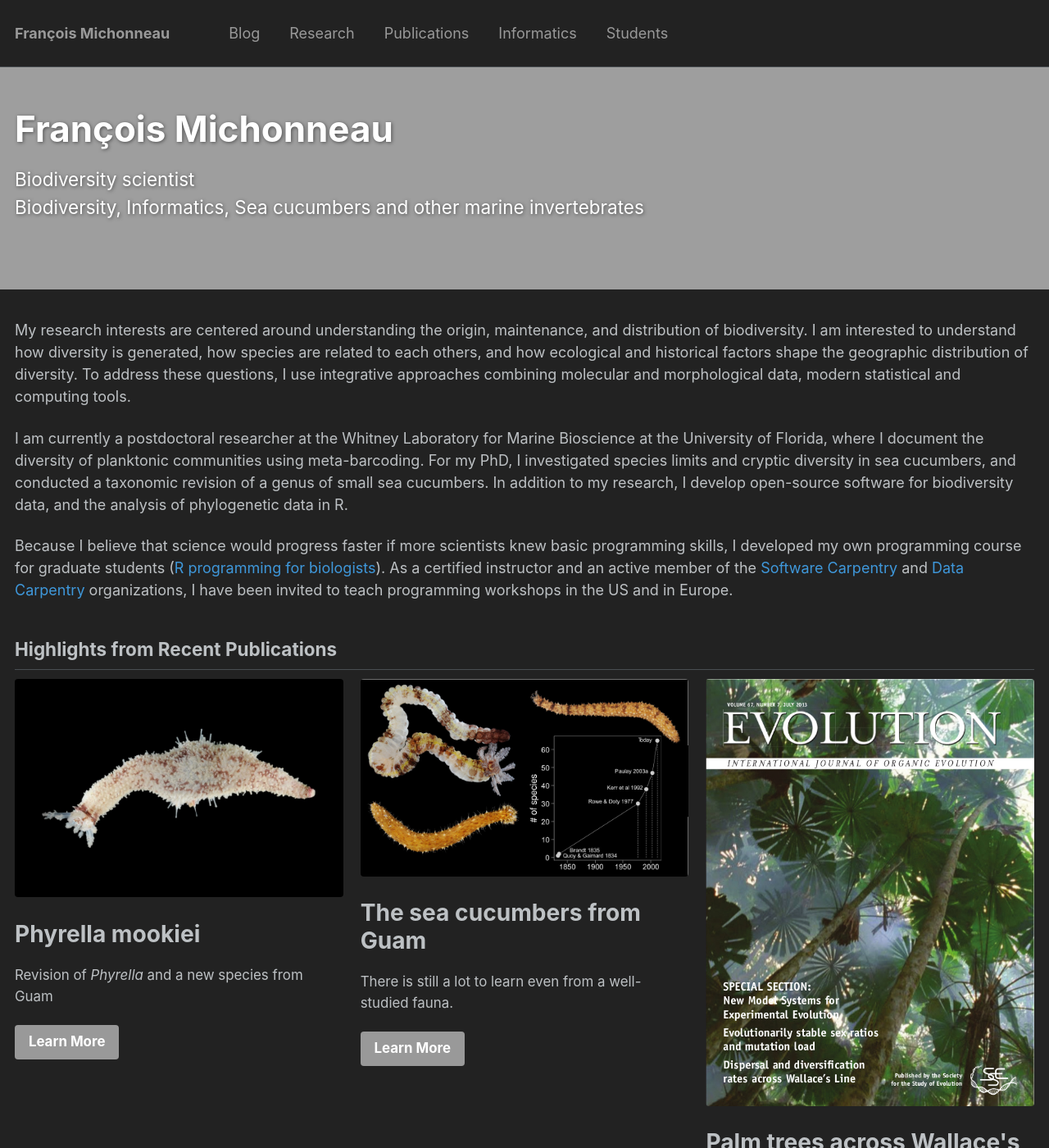
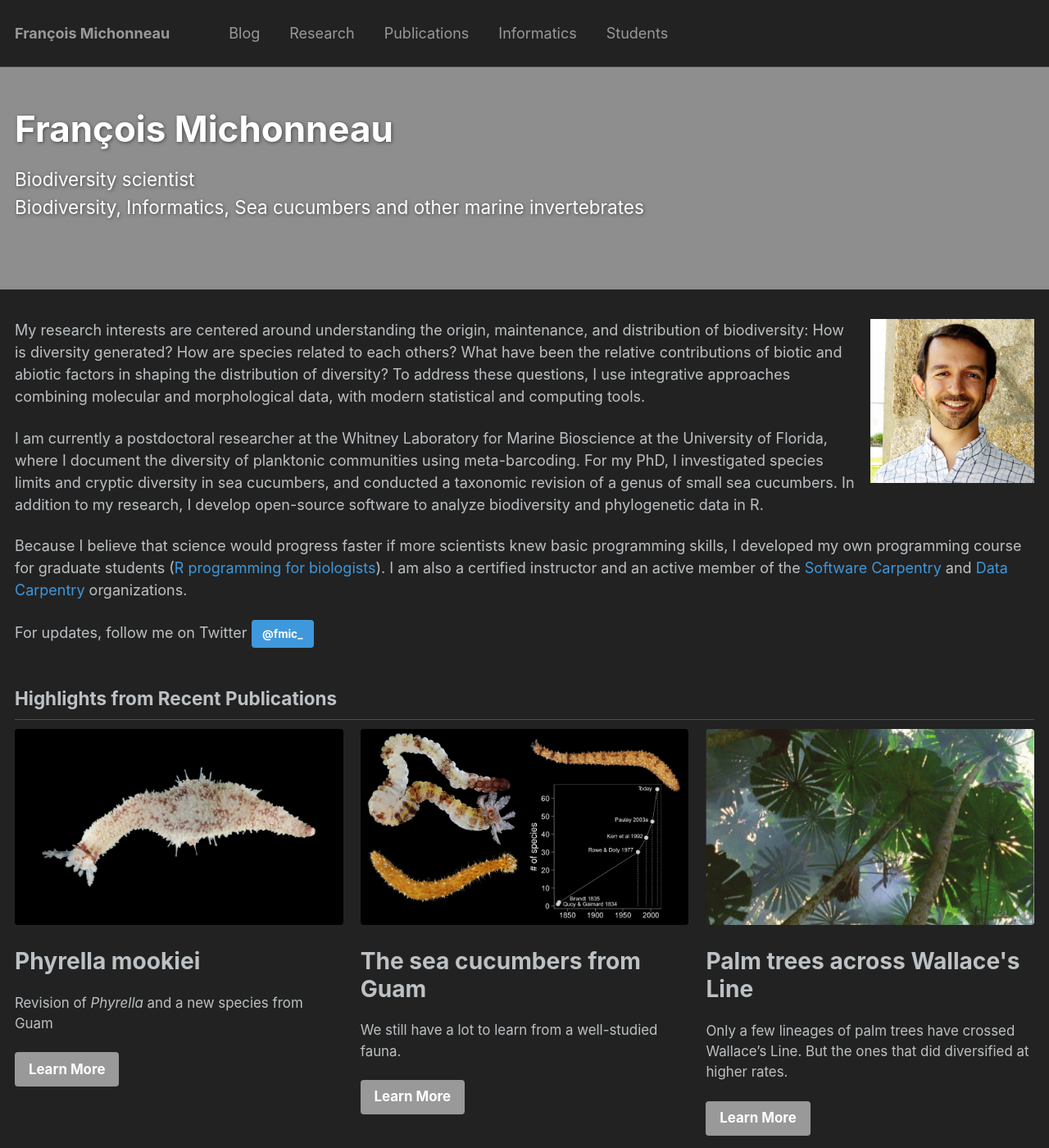
Before and after one commit to fmichonneau/francoismichonneau.net, a Jekyll site: the page built from index.html, in a window 1280 px wide and 1400 px high. Shown: the whole window at 82% size. Built offline with Jekyll 4.4.1, drawn with Linux system fonts in a browser that asks for light colours; the list of posts is cut into pages by our own code; some of the changed text lies outside the part shown.

Commit message:
[fix #1, fix #16] better index page

```diff
--- a/index.html
+++ b/index.html
@@ -1,19 +1,19 @@
 ---
 layout: splash
-author_profile: true
 header:
   overlay_image: header_millenium.JPG
+  overlay_filter: 0.1
 excerpt: "Biodiversity scientist <br/> Biodiversity, Informatics, Sea cucumbers and other marine invertebrates"
 feature_row:
-  - image_path: Phyrella_mookiei_Guam_UF10336-1024x680.jpg
+  - image_path: Phyrella_mookiei_Guam_UF10336-1024x610.jpg
     title: Phyrella mookiei
     excerpt: "Revision of _Phyrella_ and a new species from Guam"
     url: /phyrella-revision/
-  - image_path: 201311-GuamCukes-1024x614.jpg
+  - image_path: 201311-GuamCukes-1024x610.jpg
     title: The sea cucumbers from Guam
-    excerpt: "There is still a lot to learn even from a well-studied fauna."
+    excerpt: "We still have a lot to learn from a well-studied fauna."
     url: /the-sea-cucumbers-from-guam/
-  - image_path: 2013EvolutionCover.jpg
+  - image_path: 2013EvolutionCover-1024x610.jpg
     title: Palm trees across Wallace's Line
     url: /palm-tree-wallace-line/
     excerpt: "Only a few lineages of palm trees have crossed Wallace's Line. But the ones that did diversified at higher rates."
@@ -22,42 +22,33 @@ feature_row:
 
 {% include base_path %}
 
-<p>My research interests are centered around understanding the origin, maintenance,
-and distribution of biodiversity. I am interested to understand how diversity is
-generated, how species are related to each others, and how ecological and
-historical factors shape the geographic distribution of diversity. To address
+<img src="{{ site.baseurl }}/images/michonneau.francois_square.jpg" width="200"
+     height="200" class="align-right"/>
+
+<p>My research interests are centered around understanding the origin,
+maintenance, and distribution of biodiversity: How is diversity generated? How
+are species related to each others? What have been the relative contributions of
+biotic and abiotic factors in shaping the distribution of diversity? To address
 these questions, I use integrative approaches combining molecular and
-morphological data, modern statistical and computing tools.</p>
+morphological data, with modern statistical and computing tools.</p>
 
 <p>I am currently a postdoctoral researcher at the Whitney Laboratory for Marine
 Bioscience at the University of Florida, where I document the diversity of
 planktonic communities using meta-barcoding. For my PhD, I investigated species
 limits and cryptic diversity in sea cucumbers, and conducted a taxonomic
 revision of a genus of small sea cucumbers. In addition to my research, I
-develop open-source software for biodiversity data, and the analysis of
-phylogenetic data in R.</p>
+develop open-source software to analyze biodiversity and phylogenetic data in
+R.</p>
 
 <p>Because I believe that science would progress faster if more scientists knew
 basic programming skills, I developed my own programming course for graduate
-students (<a href="http://r-bio.github.io">R programming for biologists</a>). As
-a certified instructor and an active member of
+students (<a href="http://r-bio.github.io">R programming for biologists</a>). I
+am also a certified instructor and an active member of
 the <a href="https://software-carpentry.org">Software Carpentry</a>
-and <a href="https://datacarpentry.org">Data Carpentry</a> organizations, I have
-been invited to teach programming workshops in the US and in Europe.</p>
+  and <a href="https://datacarpentry.org">Data Carpentry</a> organizations.</p>
+
+<p>For updates, follow me on Twitter <a href="https://twitter.com/fmic_" class="btn btn--info">@fmic_</a></p>
 
 <h2>Highlights from Recent Publications</h2>
 
 {% include feature_row %}
-
-<p>If you are looking for my CV, it’s here.</p>
-
-<div class="archive">
-
-<h3 class="archive__subtitle">{{ site.data.ui-text[site.locale].recent_posts }}</h3>
-
-{% for post in paginator.posts %}
-  {% include archive-single.html %}
-{% endfor %}
-
-{% include paginator.html %}
-</div>
```
Also changed, not shown: images/201311-GuamCukes-1024x610.jpg (added), images/2013EvolutionCover-1024x610.jpg (added), images/Phyrella_mookiei_Guam_UF10336-1024x610.jpg (added).
